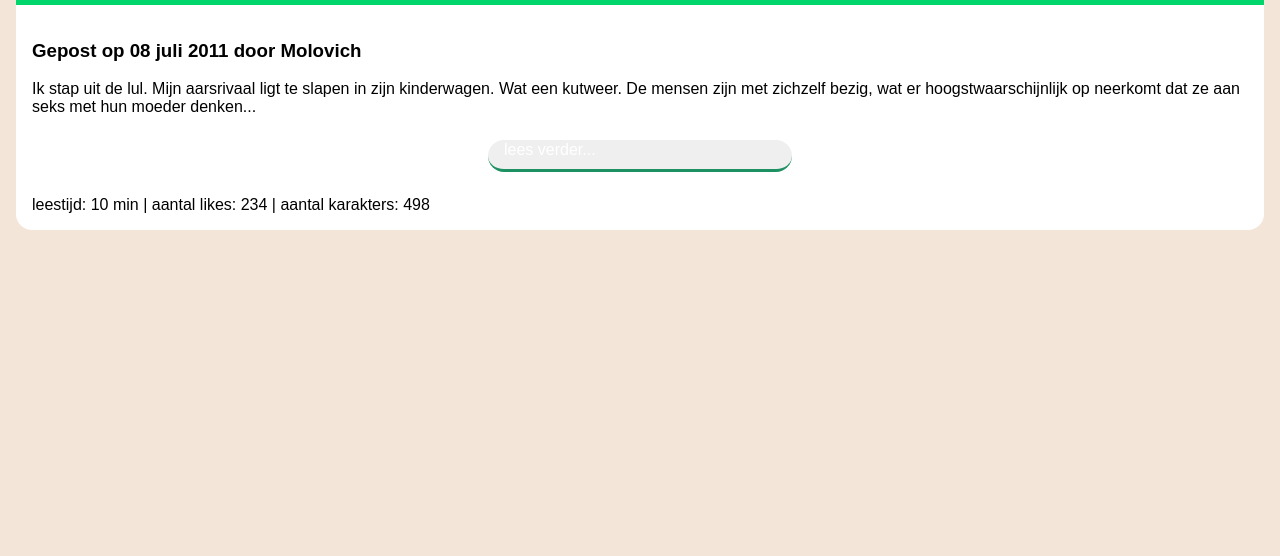
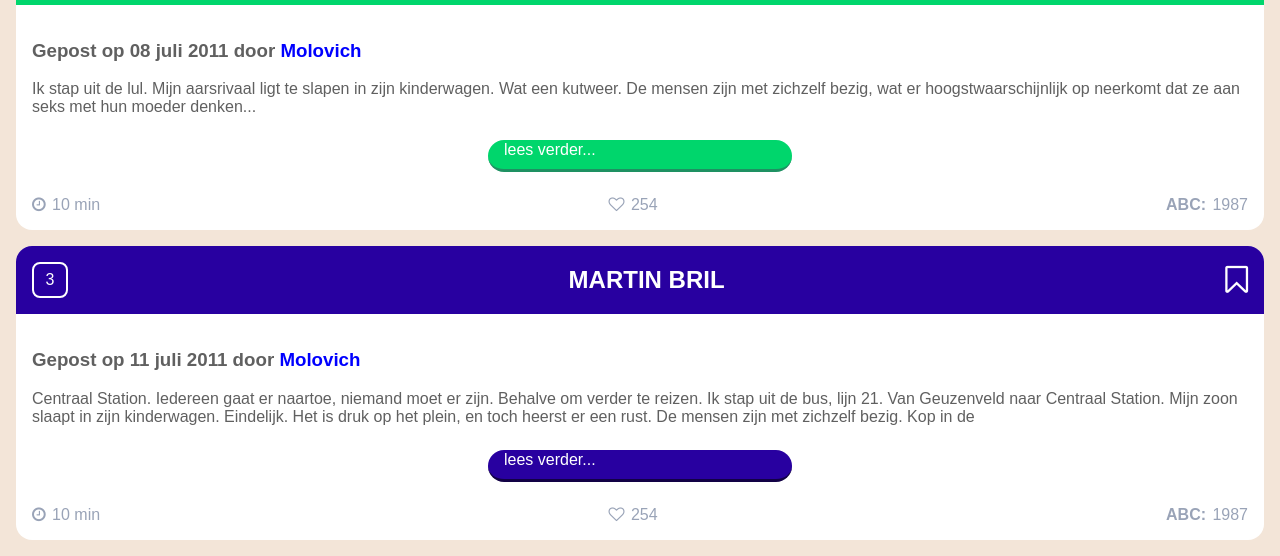
Before and after one commit to 5007110768/projectWeb, a plain HTML site: page index.html in a window 1280 px wide. Shown: the part 548-1104 px from the top of the page. Before the commit the page ends 800 px from the top, so only its background shows below. Drawn offline with Linux system fonts and the light colour scheme.

Commit message:
- footer van de posts aangepast. - fontAwesome toegepast. - bug fixes.

```diff
--- a/css/style.css
+++ b/css/style.css
@@ -116,6 +116,11 @@ nav i {
 .container {
     margin:auto;
     padding:1em;
+    color:#606060;
+}
+
+h3 a {
+    color:blue;
 }
 
 .container article .header{
@@ -212,7 +217,7 @@ nav i {
 }
 
 .readGreen {
-    background-color:#00d66cz;
+    background-color:#00d66c;
     border-color:#1e9162;
 
 }
@@ -221,6 +226,37 @@ nav i {
     background-color:#1e9162;
 }
 
+.readBlue {
+    background-color:#2800a0;
+    border-color:#120145;
+
+}
+
+.readBlue:active {
+    background-color:#120145;
+}
+
+.footerPost {
+    color:#99A3B7;
+    display:flex;
+    justify-content:space-between;
+}
+
+.fa-heart-o  {
+    content: "\f08a";
+    padding-right:.4em;
+}
+
+.fa-clock-o {
+    content:"\f017";
+    padding-right:.4em;
+}
+
+.wordCount span {
+    padding-right:.4em;
+    text-transform:uppercase;
+    font-weight:800;
+}
 
 /* MOBILE */
 @media screen and (min-width: 0px) and (max-width: 639px) {
--- a/index.html
+++ b/index.html
@@ -44,7 +44,7 @@
                 <h3>Gepost op 11 juli 2011 door <a href="index.html">Molovich</a></h3>
                 <p>Vlak voordat ik de bus uitstap bedank ik de buschauffeur via de spiegel voor zijn diensten. Hij zwaait joviaal terug. ‘Mijn vrouw is een groot fan van u’, roept hij. ‘Doe haar de groeten’, zeg ik en stap uit. Centraal Station. Ik duw mijn zoon voort. Hij slaapt. Zich onbewust van de last die er.</p>
                 <button class="readBtn readPink">lees verder...</button>
-                <footer>leestijd: <span class="dik">10 min</span> | aantal likes: <span class="dik">234</span> | aantal karakters: <span class="dik">498</span></footer>
+                <footer class="footerPost"><span class="time"><i class="fa fa-clock-o" aria-hidden="true"></i>10 min</span><span class="likes"><i class="fa fa-heart-o" aria-hidden="true"></i>254</span><span class="wordCount"><span>abc:</span>1987</span></footer>
             </section>
         </article>
 
@@ -58,7 +58,20 @@
                 <p>Ik stap uit de lul. Mijn aarsrivaal ligt te
                     slapen in zijn kinderwagen. Wat een kutweer. De mensen zijn met zichzelf bezig, wat er hoogstwaarschijnlijk op neerkomt dat ze aan seks met hun moeder denken...</p>
                 <button class="readBtn readGreen">lees verder...</button>
-                <footer>leestijd: <span class="dik">10 min</span> | aantal likes: <span class="dik">234</span> | aantal karakters: <span class="dik">498</span></footer>
+                <footer class="footerPost"><span class="time"><i class="fa fa-clock-o" aria-hidden="true"></i>10 min</span><span class="likes"><i class="fa fa-heart-o" aria-hidden="true"></i>254</span><span class="wordCount"><span>abc:</span>1987</span></footer>
+            </section>
+        </article>
+
+        <article>
+            <span class="header lvl3"> <!-- Je hoeft alleen het lvl stuk aan te passen, de header class geeft algemene styling mee -->
+                <h2>Martin Bril</h2>
+                <i class="fa fa-bookmark-o fa-2x" aria-hidden="true"></i>
+            </span>
+            <section class="post">
+                <h3>Gepost op 11 juli 2011 door <a href="index.html">Molovich</a></h3>
+                <p>Centraal Station. Iedereen gaat er naartoe, niemand moet er zijn. Behalve om verder te reizen. Ik stap uit de bus, lijn 21. Van Geuzenveld naar Centraal Station. Mijn zoon slaapt in zijn kinderwagen. Eindelijk. Het is druk op het plein, en toch heerst er een rust. De mensen zijn met zichzelf bezig. Kop in de</p>
+                <button class="readBtn readBlue">lees verder...</button>
+                <footer class="footerPost"><span class="time"><i class="fa fa-clock-o" aria-hidden="true"></i>10 min</span><span class="likes"><i class="fa fa-heart-o" aria-hidden="true"></i>254</span><span class="wordCount"><span>abc:</span>1987</span></footer>
             </section>
         </article>
     </section>
```
